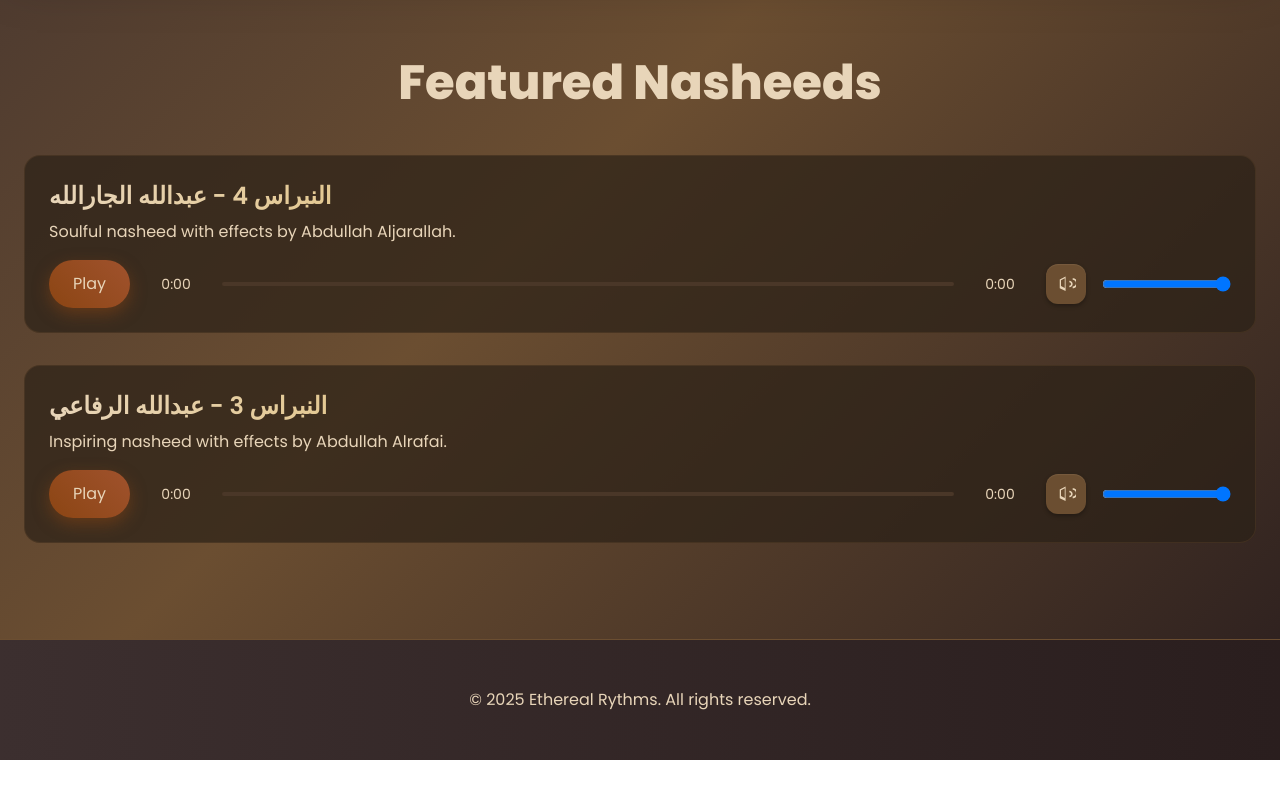
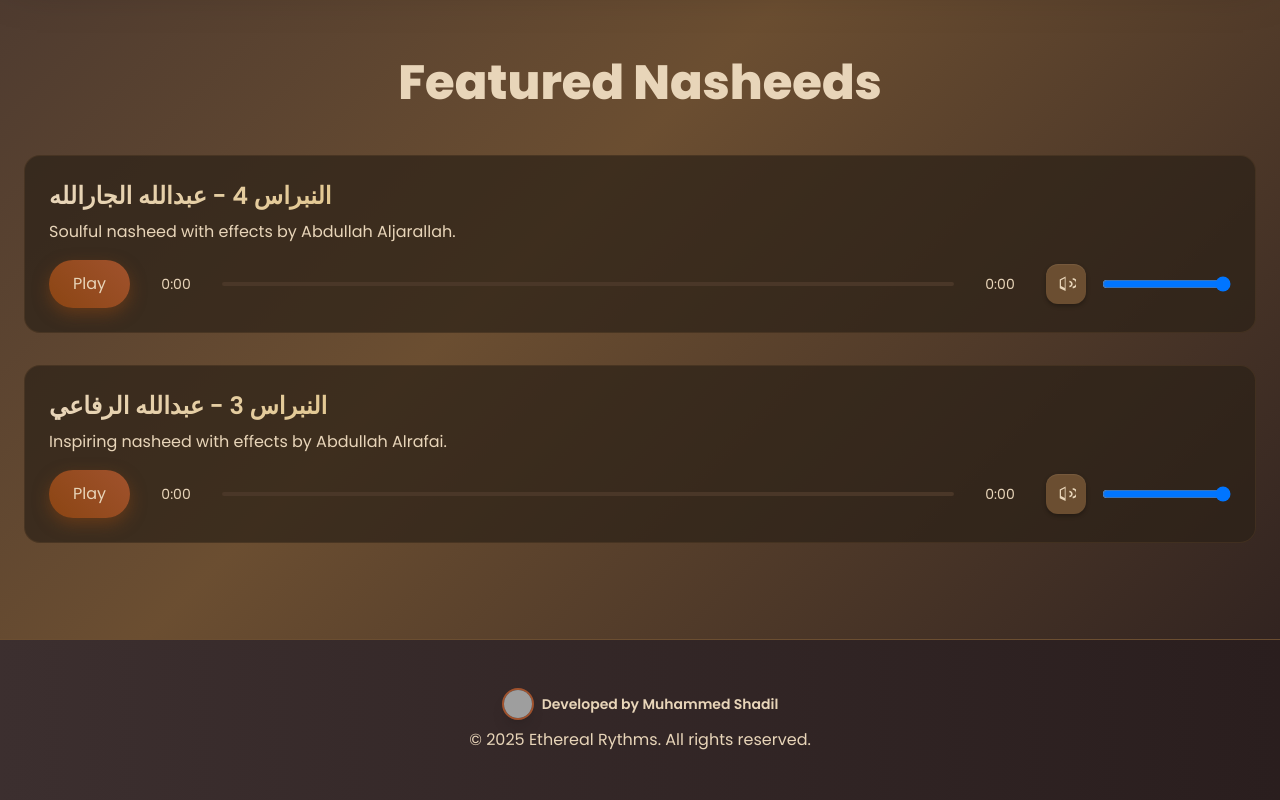
Before and after one commit to mhmmdshadil/Ethereal-Rythm, a plain HTML site: page index.html in a window 1280 px wide. Shown: the part 517-1317 px from the top of the page. Before the commit the page ends 1277 px from the top, so only its background shows below. Drawn offline with nearby package versions, Linux system fonts and the light colour scheme; grey boxes are pictures that could not be loaded.

Commit message:
Update index.html

```diff
--- a/index.html
+++ b/index.html
@@ -290,6 +290,23 @@
   <!-- Footer -->
   <footer class="bg-gradient-to-r from-[#3C2F2F] to-[#2A1E1E] text-[#E8D5B9] py-12 border-t border-[#6B4E31]">
     <div class="container mx-auto text-center">
+      <div class="inline-flex items-center mb-2 fade-in" style="animation-delay: 0.9s;">
+        <span class="image-wrapper w-8 h-8 rounded-full border-2 border-[#A0522D] shadow-lg mr-2">
+          <img
+            src="https://raw.githubusercontent.com/mhmmdshadil/muhammed-shadil/main/images/profile.jpg.jpg"
+            alt="Muhammed Shadil MP profile picture"
+            class="w-full h-full rounded-full object-cover"
+            loading="lazy"
+          />
+        </span>
+        <a
+          href="https://mhmmdshadil.github.io/muhammed-shadil/"
+          class="text-sm font-semibold text-[#E8D5B9] hover:text-[#D4A017] hover:underline cursor-pointer"
+          aria-label="Visit Muhammed Shadil's portfolio"
+        >
+          Developed by Muhammed Shadil
+        </a>
+      </div>
       <p>© 2025 Ethereal Rythms. All rights reserved.</p>
     </div>
   </footer>
```
